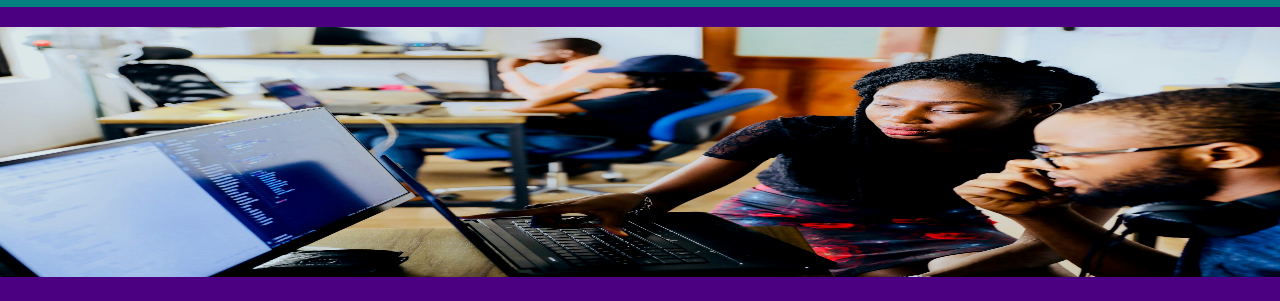
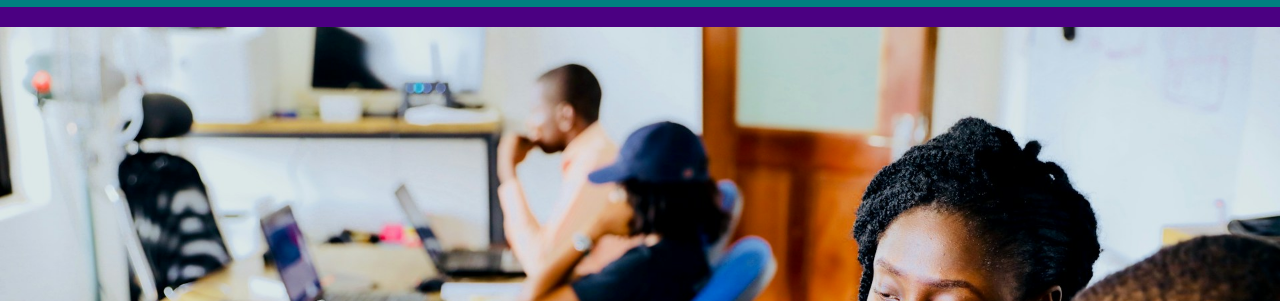
Before and after one commit to nephterwilson/ecommerce, a plain HTML site: page index.html in a window 1280 px wide. Shown: the part 100-401 px from the top of the page. Drawn offline with Linux system fonts and the light colour scheme; a script that the page names is missing.

Commit message:
Update styles.css

```diff
--- a/styles.css
+++ b/styles.css
@@ -76,7 +76,7 @@ nav ul li a {
 .banner img,
 .about-banner img {
     width: 100%;
-    height: 200; /* Adjust height to maintain aspect ratio */
+    height: auto; /* Adjust height to maintain aspect ratio */
 }
 
 /* Shop Items */
```
